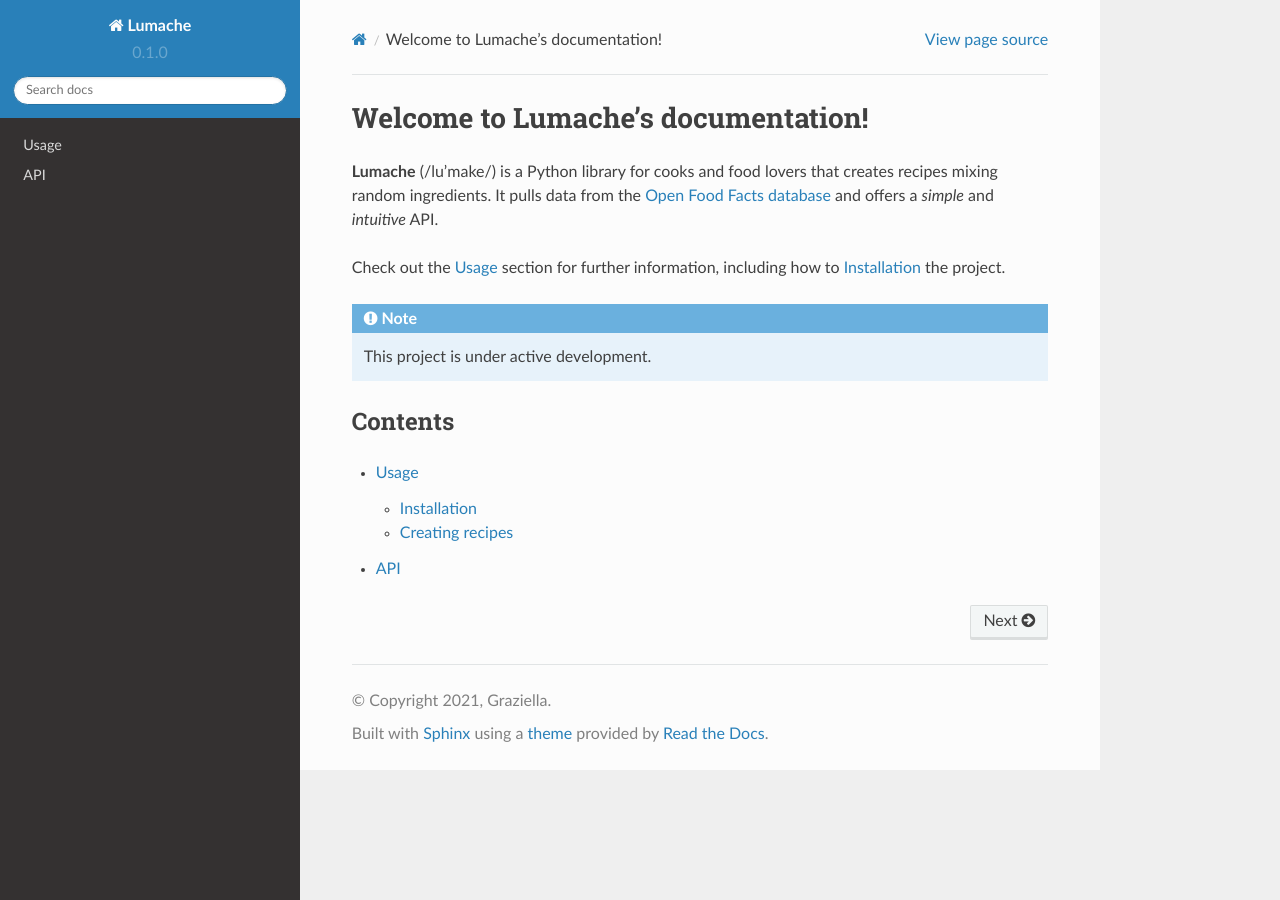
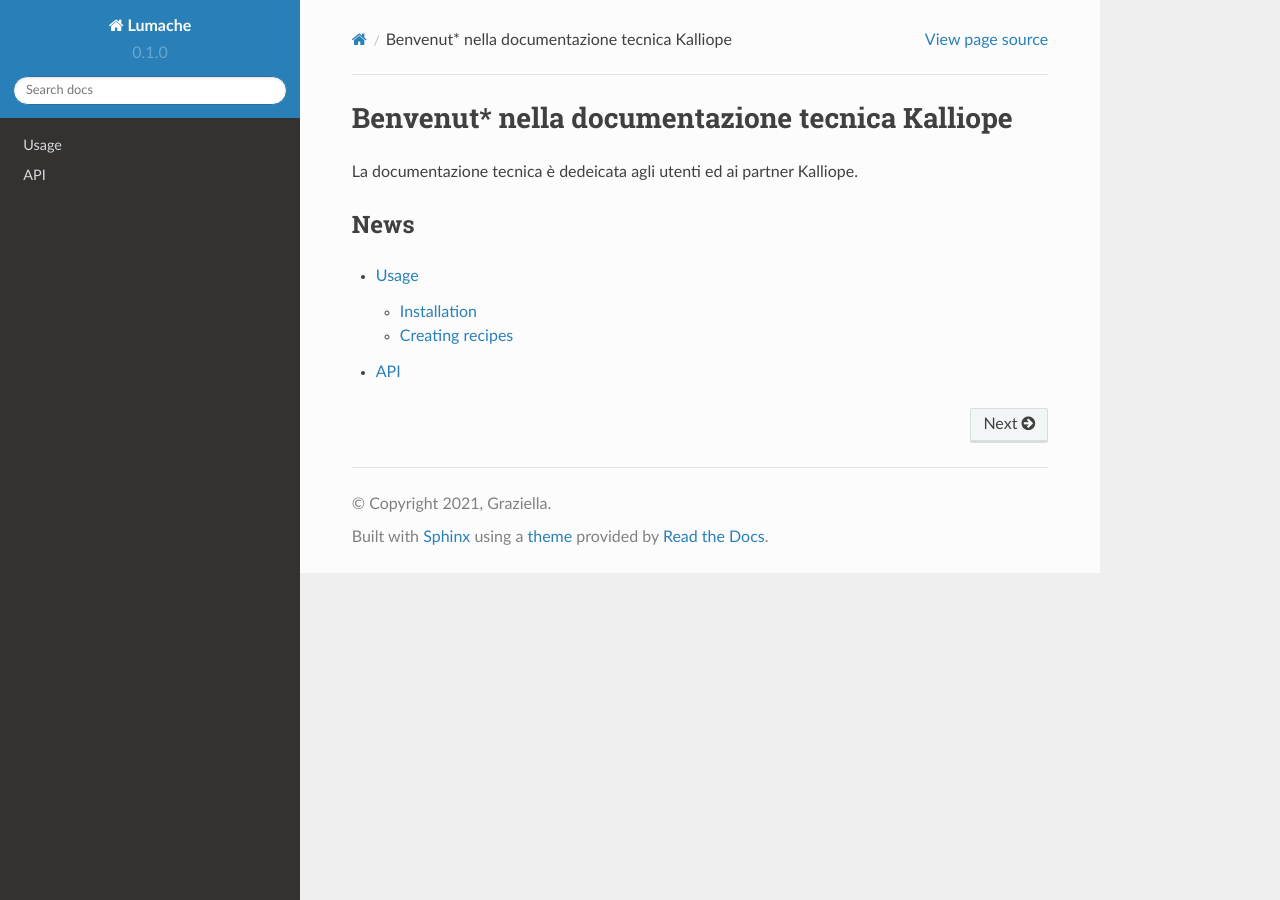
Before and after one commit to mirianatroccoli/KalliopeDoc-it, a Sphinx documentation site: the page built from docs/source/index.rst, in a window 1280 px wide. Built offline with Sphinx 7.4.7 and the Read the Docs theme 2.0.0, drawn with Linux system fonts in a browser that asks for light colours.

Commit message:
Update index.rst

```diff
--- a/docs/source/index.rst
+++ b/docs/source/index.rst
@@ -1,19 +1,11 @@
-Welcome to Lumache's documentation!
+Benvenut* nella documentazione tecnica Kalliope
 ===================================
 
-**Lumache** (/lu'make/) is a Python library for cooks and food lovers
-that creates recipes mixing random ingredients.
-It pulls data from the `Open Food Facts database <https://world.openfoodfacts.org/>`_
-and offers a *simple* and *intuitive* API.
+La documentazione tecnica è dedeicata agli utenti ed ai partner Kalliope.
 
-Check out the :doc:`usage` section for further information, including
-how to :ref:`installation` the project.
 
-.. note::
 
-   This project is under active development.
-
-Contents
+News
 --------
 
 .. toctree::
```
